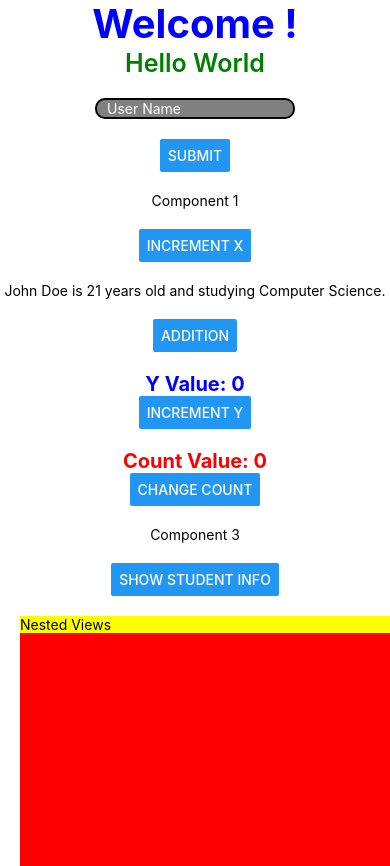
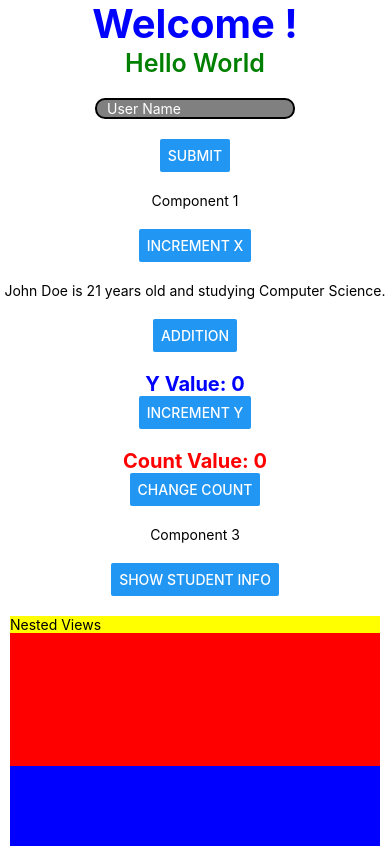
Before and after one commit to Nadil-Dulran/MobileTestApp, a React Native app: screen / in a window 390 px wide. Built offline with nearby package versions, Linux system fonts and the light colour scheme.

Commit message:
Use Elevation attribute

```diff
--- a/App.tsx
+++ b/App.tsx
@@ -182,9 +182,9 @@ function App() {
 
         <Button title='Show Student Info' onPress={() => printData(Student_1)} />
 
-          <View style={{ backgroundColor: 'blue', flexDirection: 'row', height: 230, width: 370, alignSelf: 'flex-end', marginTop: 20 }}>
-            <View style={{ backgroundColor: 'red',flex: 1, height: 250, width: 400 }}>
-              <View style={{ backgroundColor: 'yellow' }}>
+          <View style={{ backgroundColor: 'blue', flexDirection: 'row', height: 230, width: 370, alignSelf: 'center', marginTop: 20 }}>
+            <View style={{ backgroundColor: 'red',flex: 1, height: 150, width: 100, elevation:15 }}>
+              <View style={{ backgroundColor: 'yellow', elevation:10 }}>
                 <Text>Nested Views</Text>
               </View>
             </View>
```
